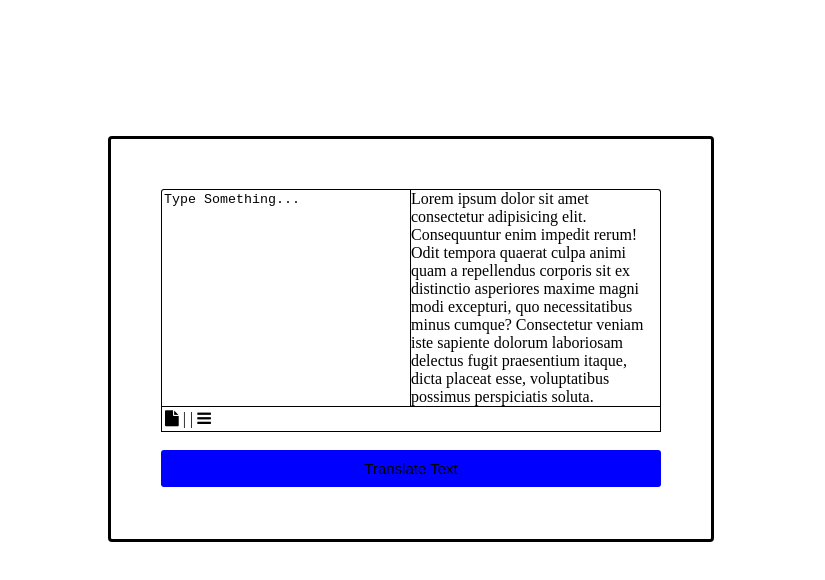
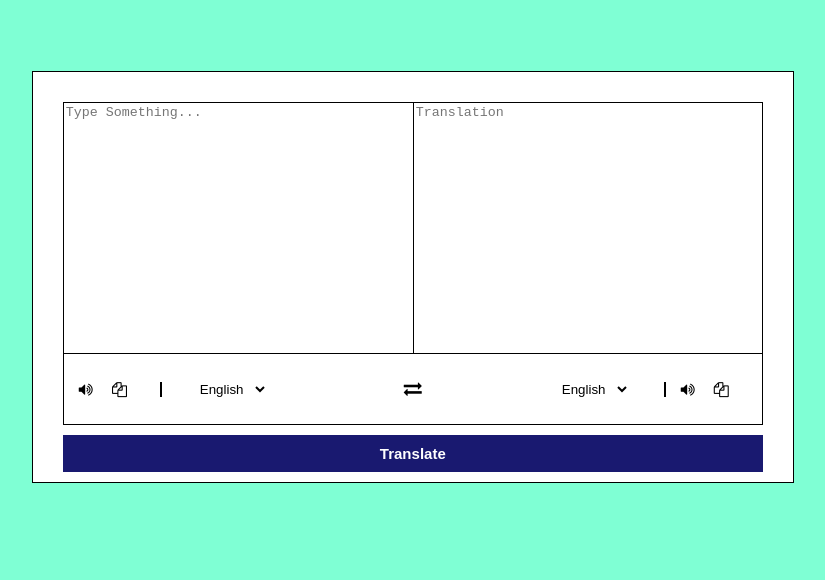
Before and after one commit to DIFU-N/lang-translator, a website: page index.html in a window 1280 px wide. Shown: the whole page, without its empty margins (229-1054 px from the left). Drawn offline with Linux system fonts and the light colour scheme.

Commit message:
html completed

```diff
--- a/index.html
+++ b/index.html
@@ -4,39 +4,46 @@
     <meta http-equiv="X-UA-Compatible" content="IE=edge">
     <meta name="viewport" content="width=device-width, initial-scale=1.0">
     <link rel="stylesheet" href="style/style.css">
-    <link rel="stylesheet" href="https://cdnjs.cloudflare.com/ajax/libs/font-awesome/4.7.0/css/font-awesome.min.css">    <title>Language Translator</title>
+    <link rel="stylesheet" href="https://cdnjs.cloudflare.com/ajax/libs/font-awesome/4.7.0/css/font-awesome.min.css">
 </head>
 <body class="minute">
     <div class="container">
         <div class="inner">
-            <textarea rows = "5" cols = "60" name = "text" class="typed">Type Something...
-             </textarea>
-            <!-- <input type="text" placeholder="Type Something..." class="typed"/> -->
-            <div class="output">
-                Lorem ipsum dolor sit amet
-                consectetur adipisicing elit.
-                Consequuntur enim impedit rerum!
-                Odit tempora quaerat culpa animi
-                quam a repellendus corporis sit
-                ex distinctio asperiores maxime
-                magni modi excepturi, quo
-                necessitatibus minus cumque?
-                Consectetur veniam iste sapiente
-                dolorum laboriosam delectus
-                fugit praesentium itaque, dicta
-                placeat esse, voluptatibus possimus
-                perspiciatis soluta.
+            <div class="txt">
+                <textarea name="first" class="first" cols="60" rows="5" placeholder="Type Something..."></textarea>
+                <textarea name="second" class="second" cols="60" rows="5" placeholder="Translation" readonly></textarea>
             </div>
-            <div class="menu">
-                <i class="fa-solid fa-volume"></i>
-                <i class="fa fa-file"></i>   | |
-                <i class="fa fa-bars"></i>
-            </div>
+            <ul class="menu">
+                <li class="tr from">
+                    <div class="icons">
+                        <i class="fa fa-volume-up"></i>
+                        <i class="fa fa-copy"></i>
+                    </div>
+                    <select>
+                        <option value="en-uk">English</option>
+                        <option value="sw-sa">Swahili</option>
+                        <option value="sv-sw">Svenska</option>
+                    </select>
+                </li>
+                <li class="exchange"><i class="fa fa-exchange"></i></li>
+                <li class="tr to">
+                    <select>
+                        <option value="en-uk">English</option>
+                        <option value="sw-sa">Swahili</option>
+                        <option value="sv-sw">Svenska</option>
+                    </select>
+                    <div class="icons">
+                        <i class="fa fa-volume-up"></i>
+                        <i class="fa fa-copy"></i>
+                    </div>
+                </li>
+            </ul>
         </div>
-        <br>
-        <button class="translate">
-            Translate Text
-        </button>
+        <div class="btn">
+            <button class="translate">
+               <b> Translate </b>
+            </button>
+        </div>
     </div>
 </body>
 </html>
--- a/style/style.css
+++ b/style/style.css
@@ -1,49 +1,87 @@
 .minute{
     display: grid;
-    justify-content: center;
-    padding-top: 10%;
+    background-color: aquamarine;
 }
 .container{
-    border: 3px solid black;
-    border-radius: 4px;
-    width: 500px;
-    height: 300px;
-    padding: 50px 50px 50px 50px;
+    border: 1px solid black;
+    width: 700px;
+    height: 350px;
+    margin: 6%;
+    margin-top: 5%;
+    margin-left: 20%;
+    padding: 30;
+    background-color: white;
+}
+.inner{
+    border: 1px solid black;
+}
+.txt{
+    display: grid;
+    grid-template-columns: 50% 50%;
+    justify-content: space-around;
+    height: 250px;
+    border-bottom: 1px solid black;
+}
+.txt .second{
+    border-radius: 0px;
+    border-left: 1px solid black;
+
+}
+.txt textarea{
+    border: none;
+    resize: none;
+    outline: none;
+}
+.btn{
+    grid-column: 1 / -1;
+    margin-top: 10;
 }
 .translate{
-    border: 0;
-    background-color: blue;
+    border: none;
+    outline: none;
+    background-color: midnightblue;
+    color: white;
+    padding: 10;
     width: 100%;
-    border-radius: 3px;
-    padding: 10px 10px 10px 10px;
-    font-size: 15;
+    font-size: 15px;
 }
-.inner{
-    display: grid;
-    grid-template-columns: 50% 50%;
+.menu, li, .icons{
+    display: flex;
     justify-content: space-between;
-    border: 0px solid black;
-    border-radius: 4px;
-}
-textarea{
-    resize: none;
-}
-.typed{
-    border: 1px solid black;
-    border-radius: 3px 0px 0px 0px;
-    border-bottom: 0;
-}
-.output{
-    border: 1px solid black;
-    border-radius: 0px 3px 0px 0px;
-    border-left: 0;
-    border-bottom: 0;
+    align-items: center;
 }
 .menu{
+    list-style: none;
+    padding: 10px 15px;
+}
+.menu .icons i{
+    width: 50px;
+    cursor: pointer;
+    font-size: 15px;
+}
+.menu .icons{
+    width: 35%;
+}
+.menu .tr select{
+    border: none;
+    outline: none;
+    background: none;
+}
+.menu .tr.from .icons{
+    padding-right: 15px;
+    border-right: 2px solid black;
+}
+.menu .tr.to .icons{
+    padding-left: 15px;
+    border-left: 2px solid black;
+}
+.menu .exchange{
+    cursor: pointer;
+    font-size: 18px;
+}
+/* .menu{
     border: 1px solid black;
     /* grid-column-start: 1;
     grid-column-end: 3; in this case, -1 = 3 because 3 is the column end*/
-    grid-column: 1 / -1; /* -1 will span to the end of column*/
-    /* grid-column: span 2.. this takes up 2 columns */
-    padding: 3px;
-}
+    /*grid-column: 1 / -1; /* -1 will span to the end of column*/
+    /* grid-column: span 2.. this takes up 2 columns }*/
```
